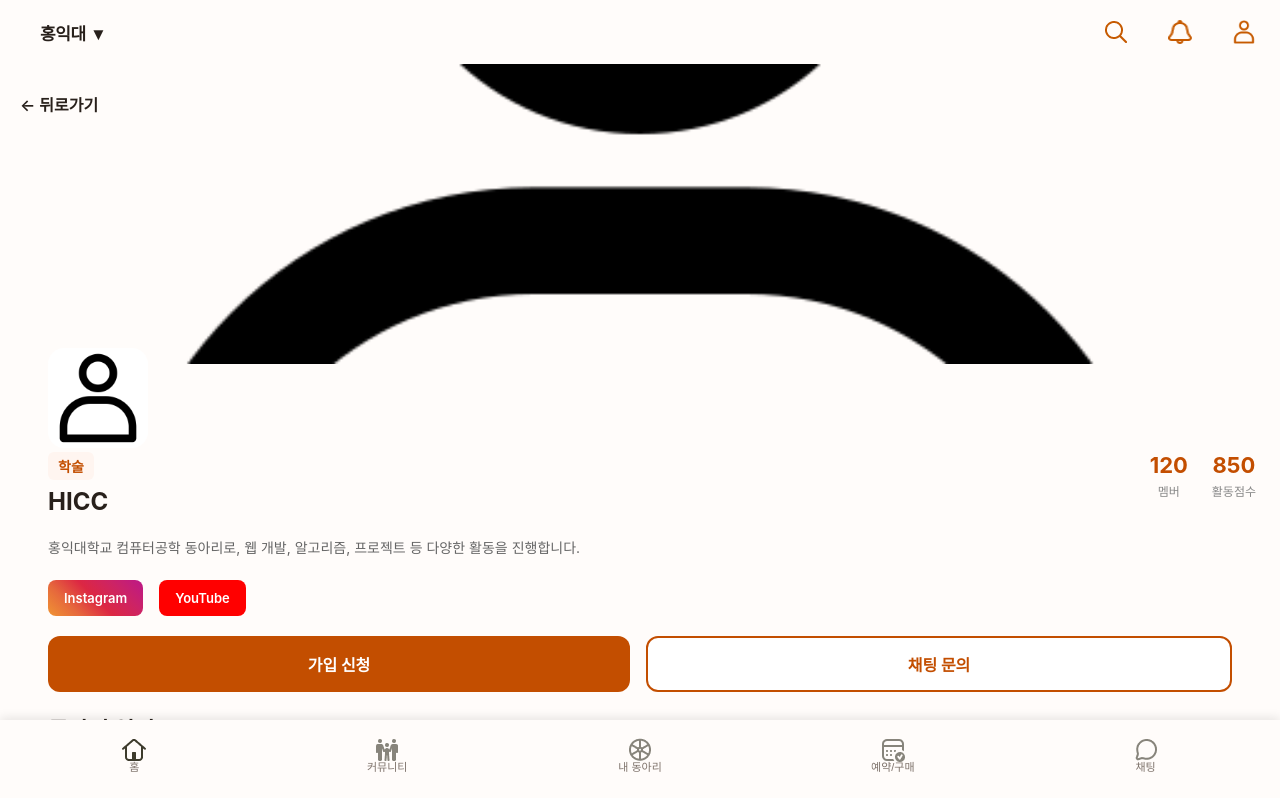
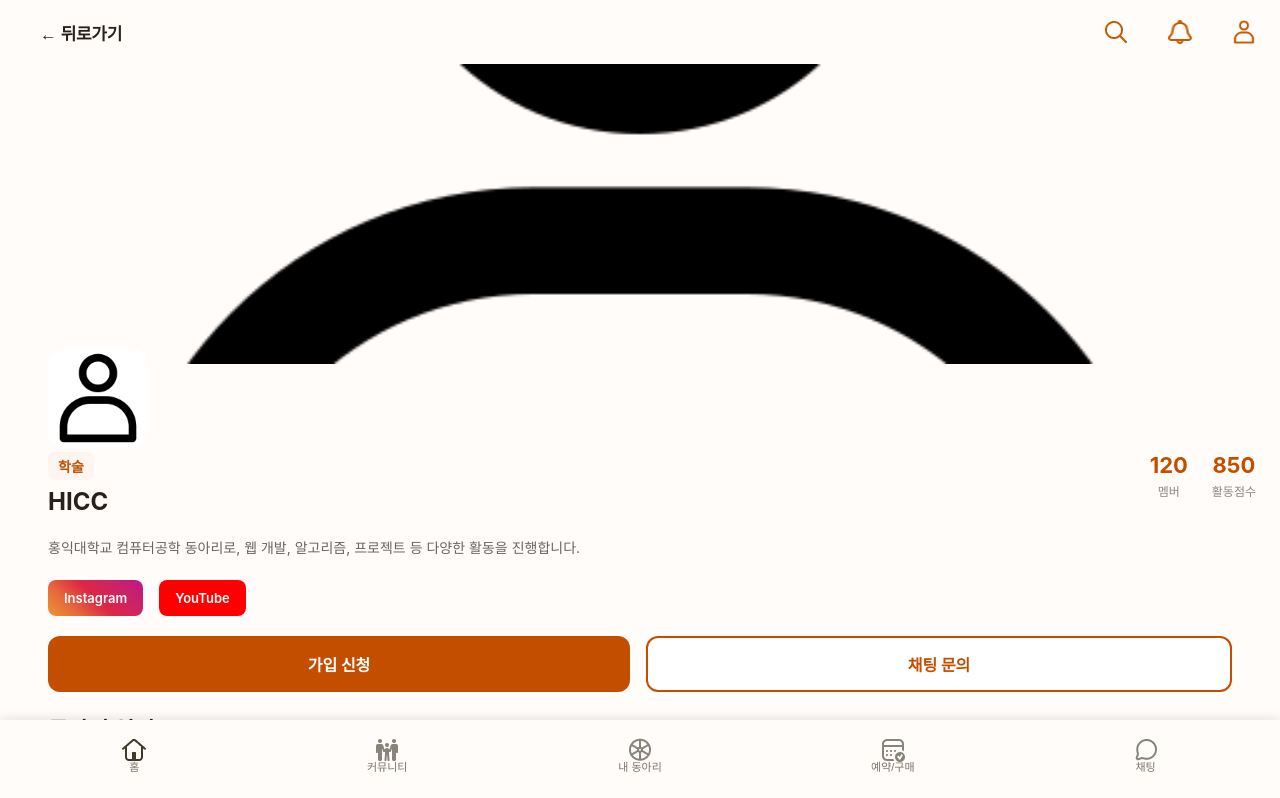
Before and after one commit to hyeonhakjang/admin_group_proto, a React (Create React App) app: page /community/club/1 in a window 1280 px wide. Shown: the top 798 px of the page. Built offline with nearby package versions, Linux system fonts and the light colour scheme.

Commit message:
refactor: ClubDetailScreen 헤더를 HomeScreen 스타일로 변경 (뒤로가기 버튼을 헤더로 이동)

```diff
--- a/src/components/ClubDetailScreen.css
+++ b/src/components/ClubDetailScreen.css
@@ -4,6 +4,10 @@
   min-height: 100vh;
   font-family: "Inter", "Noto Sans KR", sans-serif;
   padding-bottom: calc(80px + 16px);
+  width: 100%;
+  max-width: 100vw;
+  overflow-x: hidden;
+  box-sizing: border-box;
 }
 
 /* Hero Section */
@@ -18,26 +22,6 @@
   width: 100%;
   height: 100%;
   object-fit: cover;
-}
-
-.back-btn {
-  position: absolute;
-  top: clamp(16px, 4vw, 20px);
-  left: clamp(16px, 4vw, 20px);
-  background: rgba(255, 255, 255, 0.9);
-  border: none;
-  border-radius: 8px;
-  padding: clamp(8px, 2vw, 10px) clamp(12px, 3vw, 16px);
-  font-family: "Inter", "Noto Sans KR", sans-serif;
-  font-weight: 600;
-  font-size: clamp(13px, 3vw, 14px);
-  color: #28201b;
-  cursor: pointer;
-  transition: all 0.2s ease;
-}
-
-.back-btn:hover {
-  background: white;
 }
 
 /* Main Content */
--- a/src/components/ClubDetailScreen.tsx
+++ b/src/components/ClubDetailScreen.tsx
@@ -1,8 +1,8 @@
 import React, { useState, useEffect } from "react";
 import { useNavigate, useParams } from "react-router-dom";
-import Header from "./Header";
 import BottomTabBar from "./BottomTabBar";
 import "./ClubDetailScreen.css";
+import "./Header.css";
 
 // 샘플 동아리 데이터 (실제로는 API에서 가져올 데이터)
 const sampleClubData = {
@@ -204,14 +204,29 @@ const ClubDetailScreen: React.FC = () => {
 
   return (
     <div className="club-detail-screen">
-      <Header />
+      {/* Header Navigation Bar (HomeScreen과 동일) */}
+      <div className="header-nav-bar">
+        <div className="nav-bar">
+          <p className="nav-title" onClick={() => navigate(-1)} style={{ cursor: "pointer" }}>
+            ← 뒤로가기
+          </p>
+          <div className="trailing-icons">
+            <div className="trailing-icon">
+              <img alt="Search Icon" className="icon" src="/search-icon.png" />
+            </div>
+            <div className="trailing-icon">
+              <img alt="Alarm Icon" className="icon" src="/alarm-icon.png" />
+            </div>
+            <div className="profile-icon">
+              <img alt="Profile Icon" className="icon" src="/profile-icon.png" />
+            </div>
+          </div>
+        </div>
+      </div>
 
       {/* Section Hero: 커버 이미지 */}
       <div className="club-hero-section">
         <img src={club.cover} alt={club.name} className="club-cover-image" />
-        <button className="back-btn" onClick={() => navigate(-1)}>
-          ← 뒤로가기
-        </button>
       </div>
 
       {/* Main Content */}
```
